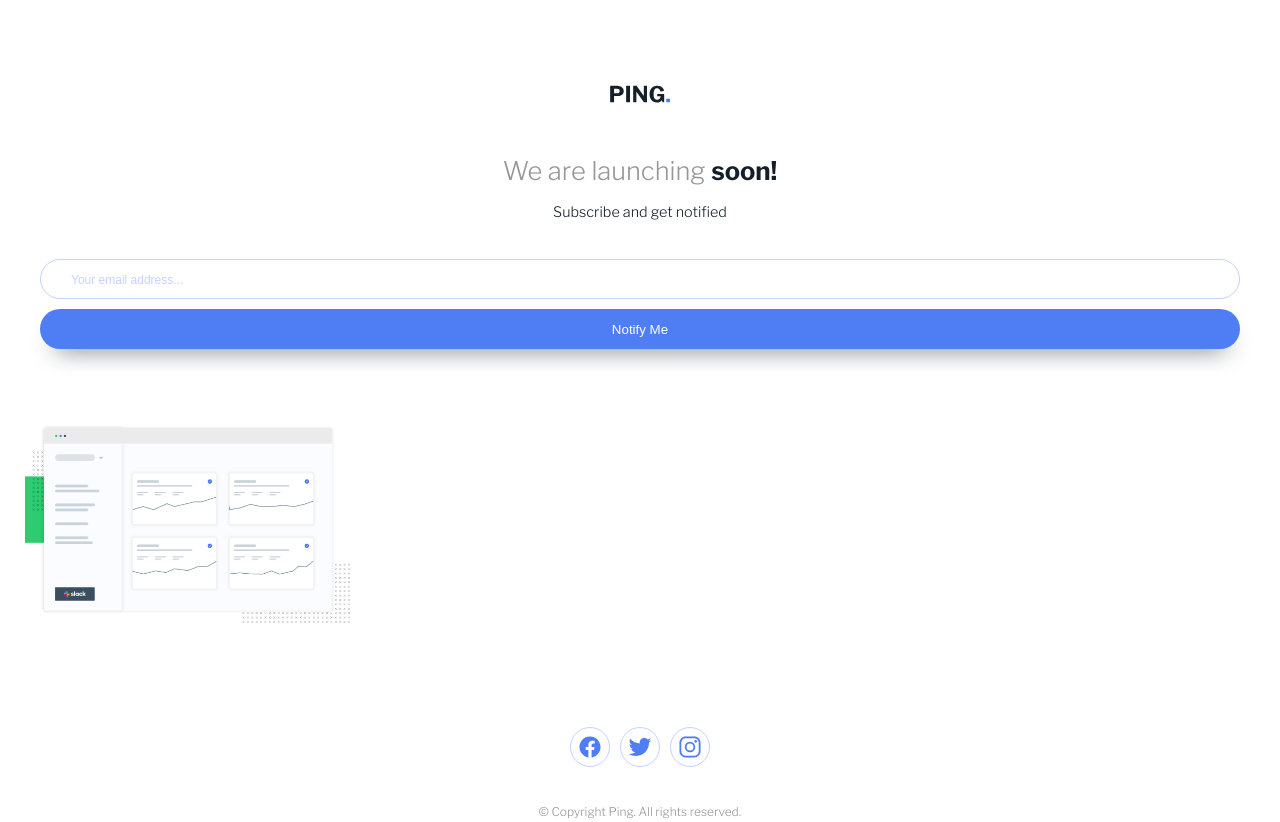
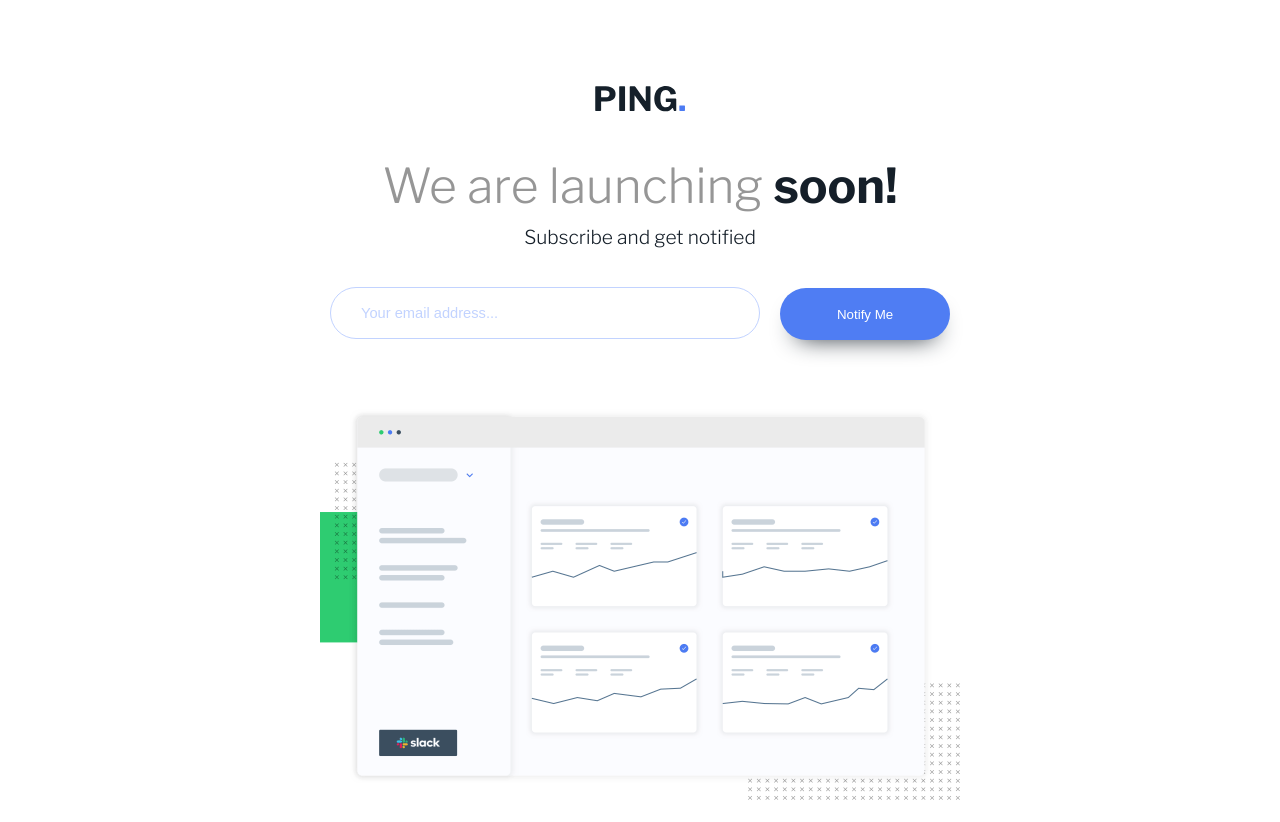
Before and after one commit to marcosfsousa/pingcomingsoon, a plain HTML site: page index.html in a window 1280 px wide. Shown: the top 822 px of the page. Drawn offline with nearby package versions, Linux system fonts and the light colour scheme.

Commit message:
Refactored breakpoints

```diff
--- a/index.html
+++ b/index.html
@@ -17,6 +17,7 @@
   .attribution a { color: hsl(228, 45%, 44%); }
   </style>
 </head>
+<div class="wrapper">
   <body>
     <header class="hero">
       <img class="img-logo" src="images/logo.svg" alt="ping_logo">
@@ -26,7 +27,6 @@
     <form action="#" id="form" onsubmit="ValidateForm()">
       <div class="input-box">
         <input type="text" placeholder="Your email address..." class="input-email"></label>
-      <!-- <span id="warning" class="hidden">Please provide a valid email address</span> -->
         <button type="submit" class="btn-notify">Notify Me</button>
       </div>
     </form>
@@ -49,4 +49,5 @@
     <script type="module" src="https://unpkg.com/ionicons@5.5.2/dist/ionicons/ionicons.esm.js"></script>
     <script nomodule src="https://unpkg.com/ionicons@5.5.2/dist/ionicons/ionicons.js"></script>
   </body>
+</div>
 </html>
--- a/script.js
+++ b/script.js
@@ -4,25 +4,38 @@ const inputBox = document.querySelector(".input-box");
 const button = document.querySelector(".btn-notify");
 const warning = document.createElement("span");
 
+
+
+
+
 function ValidateForm(event) {
     const emailValue = email.value.trim(); //trim() removes blank characters from the start of the string //
 
     if (emailValue === '') {
-        button.style.margin = "20px 10px 0px";
+        // button.style.margin = "20px 10px 0px";
         email.parentElement.insertBefore(warning, inputBox.children[1]); //show error
         warning.className = ("error"); // adding error class
         email.className = ("input-email red-border") //adding error class
         warning.textContent = "Whoops! It looks like you forgot to add your email" //add error message
 
+        if (window.innerWidth >= 768) {
+            warning.className = ("error desktop-error")
+        }
+
     } else if (!emailTest(emailValue)) {
-        button.style.margin = "20px 10px 0px";
+        // button.style.margin = "20px 10px 0px";
         email.parentElement.insertBefore(warning, inputBox.children[1]); //show error
         warning.className = ("error"); // add error class
         email.className = ("input-email red-border") //adding error class
         warning.textContent = "Please provide a valid email address";
         email.placeholder = "example@email/com"
+
+        if (window.innerWidth >= 768) {
+            warning.className = ("error desktop-error")
+        }
+
     } else {
-        button.style.margin = "0px 10px 0px";
+        // button.style.margin = "0px 10px 0px";
         email.className = ("input-email green-border");
         inputBox.removeChild(warning);
     }
--- a/styles.css
+++ b/styles.css
@@ -17,6 +17,11 @@
 body {
     margin: 0;
     padding: 0;
+}
+
+.wrapper {
+    width: 320px;
+    margin: 0 auto;
 }
 
 .hero {
@@ -55,7 +60,7 @@ body {
 .input-box {
     display: flex;
     flex-direction: column;
-    margin: 10px 30px;
+    margin: 10px 0px;
     padding-bottom: 30px;
 }
 
@@ -90,11 +95,8 @@ body {
     font-size: 0.75em;
     font-style: italic;
     text-align: center;
+    margin-bottom: 10px;
 
-}
-
-.hidden {
-    visibility: hidden;
 }
 
 .btn-notify {
@@ -114,9 +116,8 @@ body {
 }
 
 .img-dashboard {
-    width: 325px;
-    margin: 0px 25px;
-    padding: 35px 0px 100px;
+    width: 320px;
+
 }
 
 .list-social {
@@ -124,7 +125,7 @@ body {
     flex-direction: row;
     justify-content: center;
     list-style-type: none;
-    margin: 0px 0px 30px;
+    margin: 70px 0px 30px;
 }
 
 ion-icon {
@@ -138,7 +139,8 @@ ion-icon {
 
 ion-icon:hover {
     cursor: pointer;
-    color: var(--pale-blue);
+    background-color: var(--blue);
+    color: white;
 }
 
 .copyright {
@@ -149,3 +151,57 @@ ion-icon:hover {
     text-align: center;
     margin-bottom: 25px;
 }
+
+@media screen and (min-width:768px) {
+    .wrapper {
+        width: 640px;
+    }
+
+    .img-logo {
+        width: 90px;
+    }
+
+    .main-heading {
+        font-size: 3em;
+        margin: 10px 10px;
+    }
+
+    .sub-heading {
+        font-size: 1.2em;
+    }
+
+    .input-box {
+        flex-direction: row;
+        align-items: center;
+        justify-content: center;
+        position: relative;
+    }
+
+    .input-email {
+        width: 500px;
+        height: 52px;
+        border-radius: 27px;
+    }
+
+    .input-email::placeholder {
+        font-size: 1.1em;
+    }
+
+    .btn-notify {
+        width: 200px;
+        margin: 0px 10px;
+        height: 52px;
+        border-radius: 27px;
+    }
+
+    .desktop-error {
+        position: absolute;
+        top: 67px;
+        left: 39px;
+    }
+
+    .img-dashboard {
+        width: 640px;
+        margin-top: 20px;
+    }
+}
```
Lines whose indentation alone changed are shown as unchanged.
